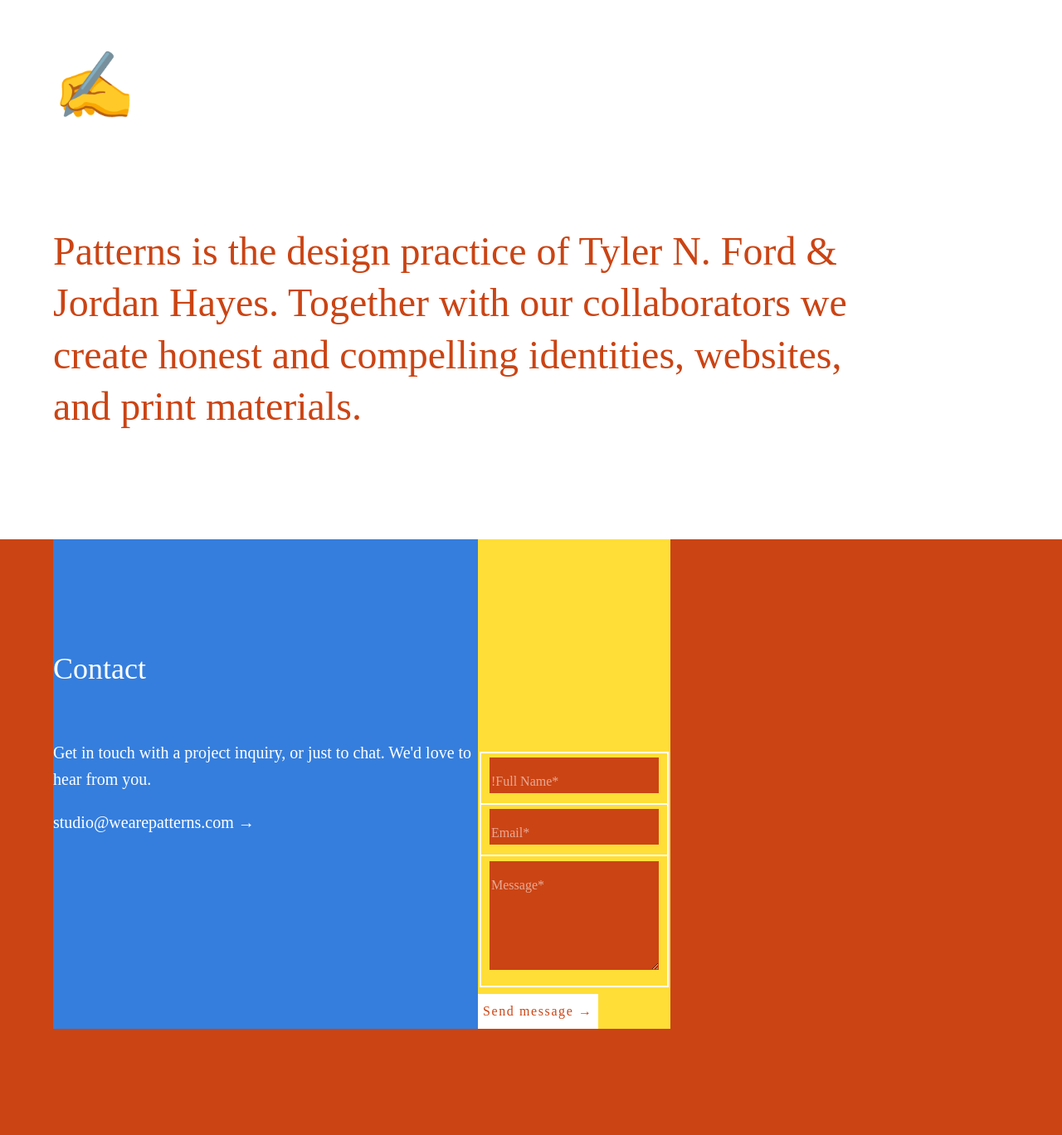
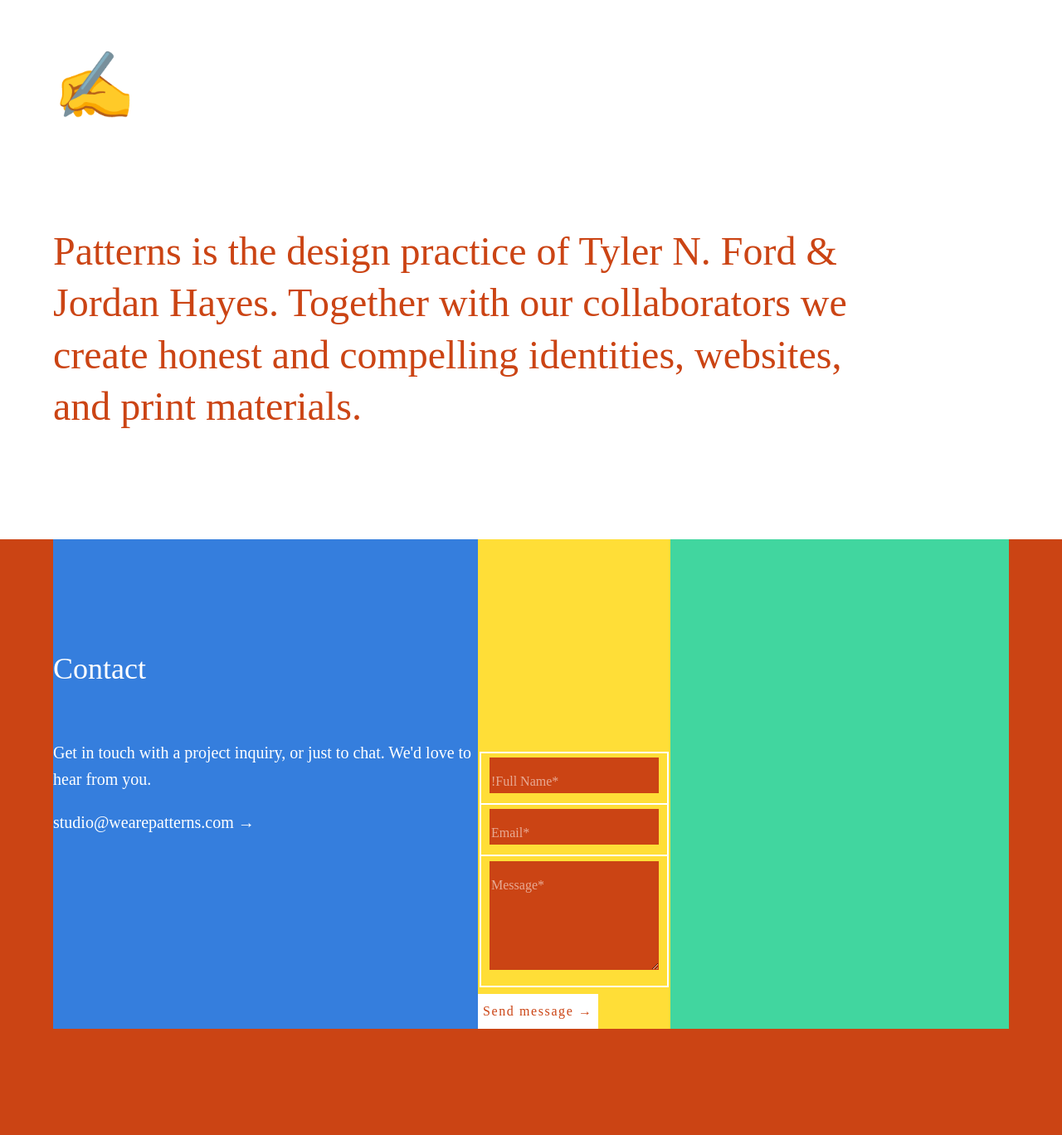
Before and after one commit to wearepatterns/wearepatterns.github.io, a Jekyll site: the page built from index.markdown, in a window 1280 px wide. Shown: the whole page at 83% size. Built offline with Jekyll 4.4.1, drawn with Linux system fonts in a browser that asks for light colours.

Commit message:
Update new.html

```diff
--- a/_layouts/new.html
+++ b/_layouts/new.html
@@ -33,7 +33,7 @@
         <h1 class="pb5 pb6-l mh3 mh4-ns mh5-l mb0 f3 f1-l lh-title measure-narrow normal">{{ page['description'] }}</h1>
     </header>
     <main class="bg-newred white pb5 pb6-l f4 lh-copy">
-        <section class="flex-ns mh3 mh4-ns mh5-l mw9">
+        <section class="flex-ns mh3 mh4-ns mh5-l mw9 bg-green">
             <div class="bg-blue">
                 <h1 class="pt5 pt6-l pb0 pb4 mt0 f3 f2-l normal">Contact</h1>
                 <p class="mw6">Get in touch with a project inquiry, or just to chat. We'd love to hear from you.</p>
```
